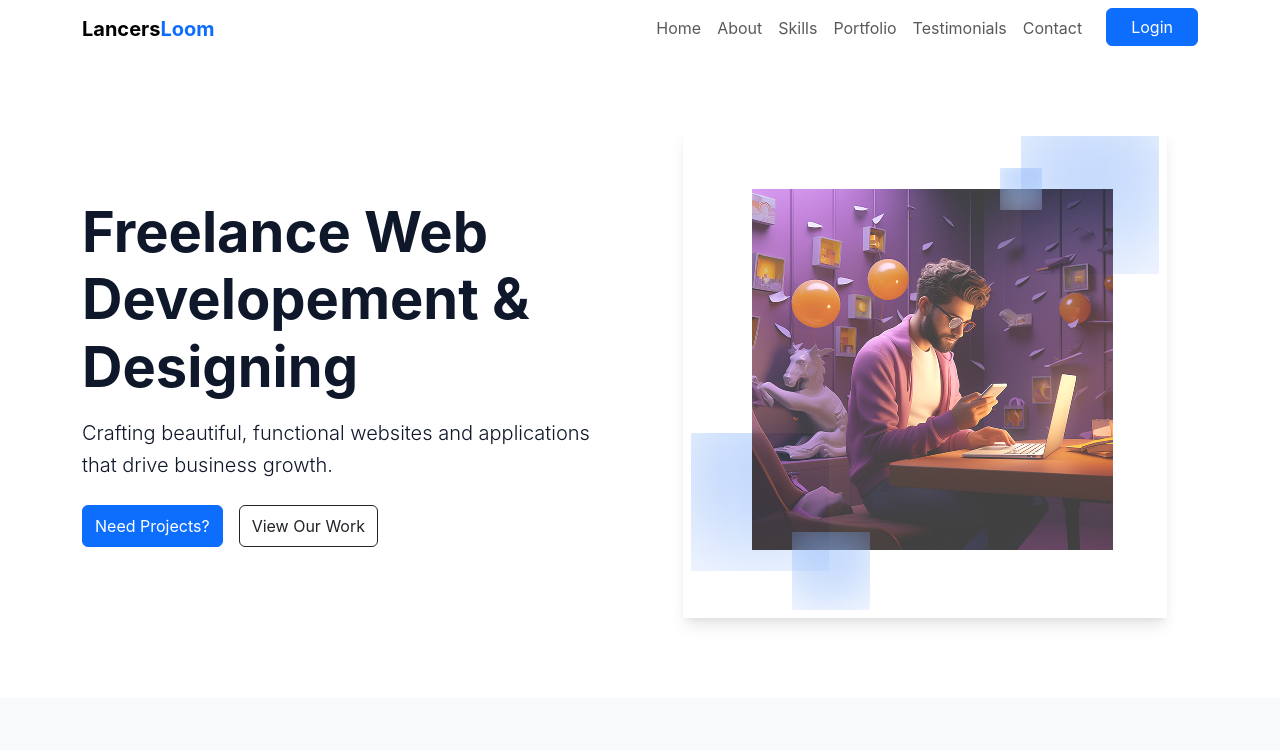
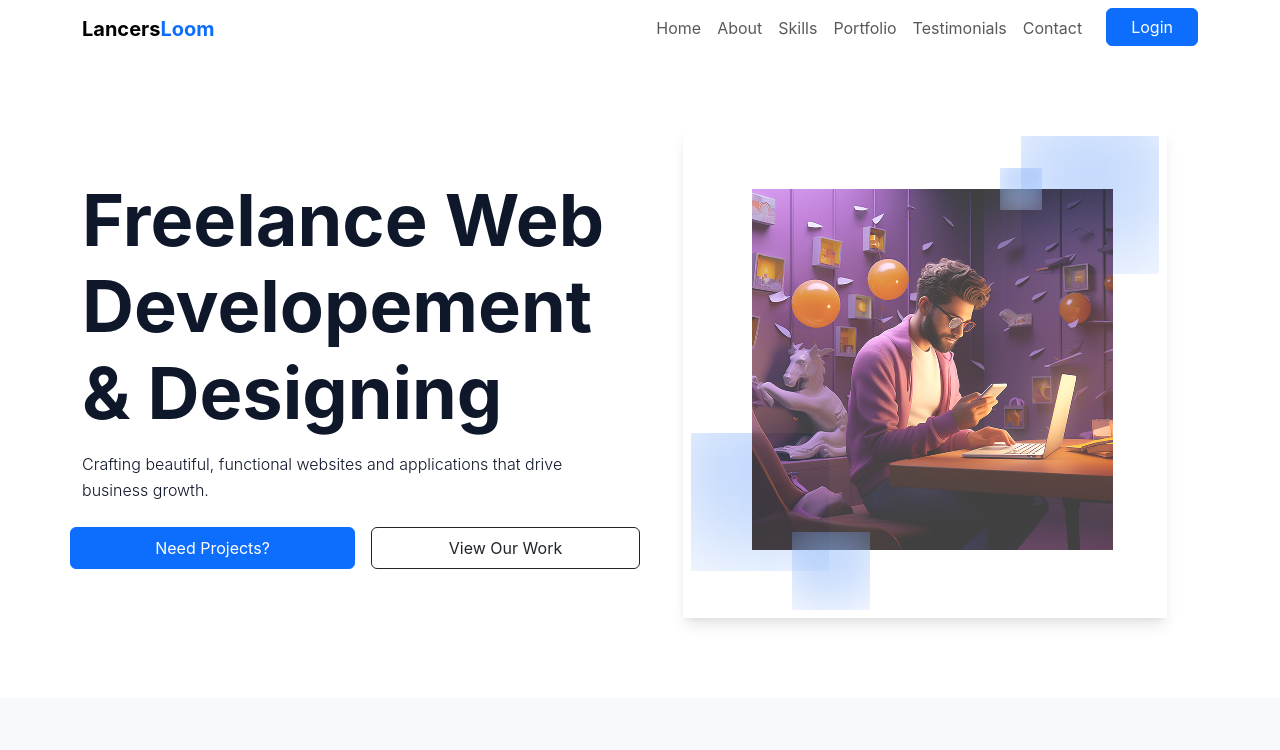
Before and after one commit to Ashwinkumaresan/lancersloom, a React (Vite) app: page / in a window 1280 px wide. Shown: the top 750 px of the page. Built offline with nearby package versions, Linux system fonts and the light colour scheme.

Commit message:
@nd day update

```diff
--- a/src/components/home/About.jsx
+++ b/src/components/home/About.jsx
@@ -53,7 +53,7 @@ const About = () => {
                 </ul>
               </Col> */}
             </Row>
-            <div className="row">
+            <div className="row p-2 p-md-0">
                 <Link to="/project-request" className="btn btn-primary col">
                 Need a Project
                 </Link>
--- a/src/components/home/Contact.jsx
+++ b/src/components/home/Contact.jsx
@@ -95,38 +95,6 @@ const Contact = () => {
             </div>
           </Col>
         </Row>
-
-        <Row className="mt-5">
-          <Col md={4} className="text-center mb-4 mb-md-0">
-            <div className="contact-info">
-              <FaEnvelope className="contact-icon" />
-              <h4>Email</h4>
-              <p>
-                <a href="mailto:john@example.com" className="text-decoration-none">
-                  achusuchu123@gmail.com
-                </a>
-              </p>
-            </div>
-          </Col>
-          <Col md={4} className="text-center mb-4 mb-md-0">
-            <div className="contact-info">
-              <FaPhone className="contact-icon" />
-              <h4>Phone</h4>
-              <p>
-                <a href="tel:+1234567890" className="text-decoration-none">
-                  +91 9345857852
-                </a>
-              </p>
-            </div>
-          </Col>
-          <Col md={4} className="text-center">
-            <div className="contact-info">
-              <FaMapMarkerAlt className="contact-icon" />
-              <h4>Location</h4>
-              <p>Tamil Nadu, India</p>
-            </div>
-          </Col>
-        </Row>
       </Container>
     </section>
   )
--- a/src/components/home/Hero.jsx
+++ b/src/components/home/Hero.jsx
@@ -7,15 +7,15 @@ const Hero = () => {
       <Container>
         <Row className="align-items-center">
           <Col lg={6} className="hero-content">
-            <h1 className="display-4 fw-bold mb-3">Freelance Web Developement & Designing</h1>
-            <p className="lead mb-4">
+            <h1 className="display-2 fw-bold mb-3">Freelance Web Developement & Designing</h1>
+            <p className="lead mb-4 fs-6">
               Crafting beautiful, functional websites and applications that drive business growth.
             </p>
-            <div className="d-flex gap-3">
-              <Link to="/project-request" className="btn btn-primary py-2">
+            <div className="d-flex gap-3 row p-2 p-md-0">
+              <Link to="/project-request" className="col-12 col-lg-6 btn btn-primary py-2">
                 Need Projects?
               </Link>
-              <a href="#portfolio" className="btn btn-outline-dark py-2">
+              <a href="#portfolio" className="col btn btn-outline-dark py-2">
                 View Our Work
               </a>
             </div>
```
Also changed, not shown: public/logo.svg.
